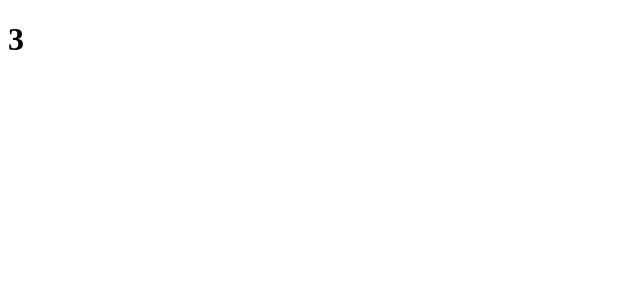
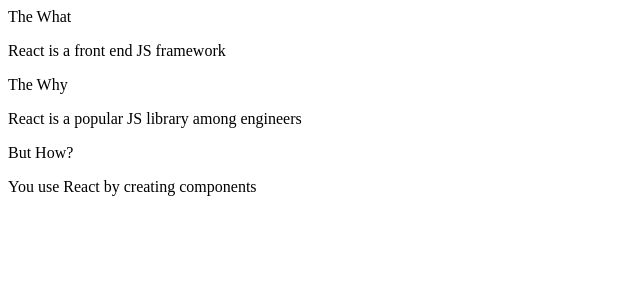
Before and after one commit to allisoncortez/widgets, a React (Create React App) app: page / in a window 1280 px wide. Shown: the top 300 px of the page, without its empty margins (0-640 px from the left). Built offline with nearby package versions, Linux system fonts and the light colour scheme.

Commit message:
map through items, render in Accordion.js

```diff
--- a/src/components/Accordion.js
+++ b/src/components/Accordion.js
@@ -1,7 +1,20 @@
 import React from 'react'
 
 const Accordion = ({ items }) => {
-    return <h1>{items.length}</h1>
+    const renderedItems = items.map(item => {
+        return <div key={item.title}>
+            <div className="title active">
+                <i className="dropdown icon"></i>
+                {item.title}
+            </div>
+            <div className="content active">
+                <p>{item.content}</p>
+            </div>
+        </div>
+    })
+    return <div className="ui styled accordion">
+        {renderedItems}
+    </div>
 }
 
 export default Accordion
```
